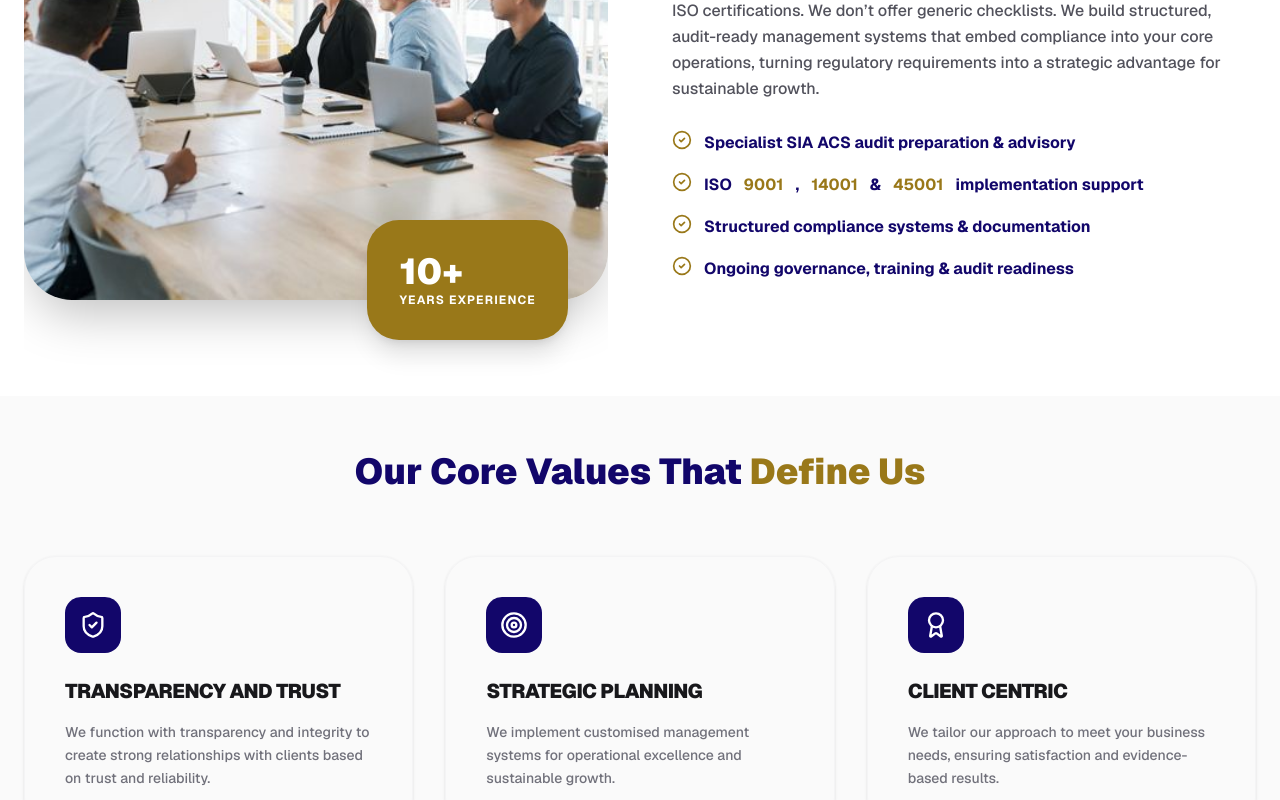
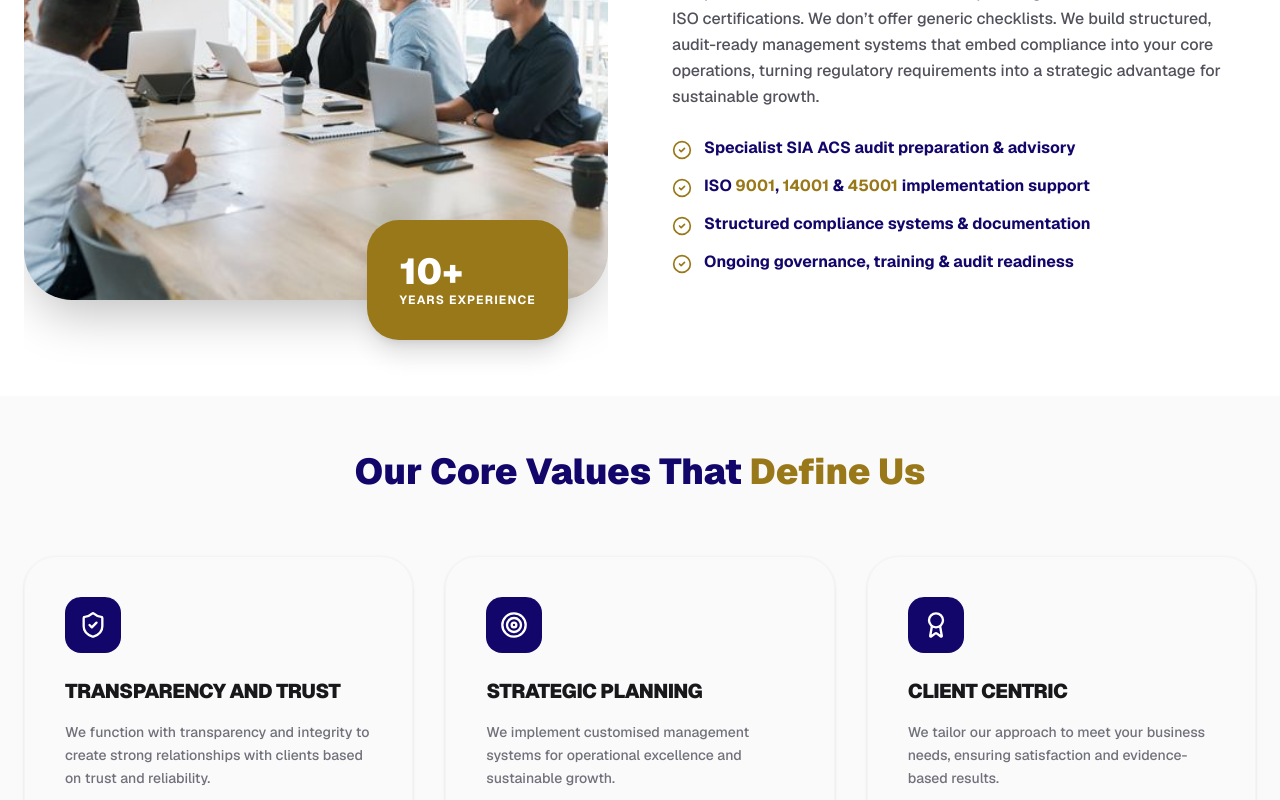
Before and after one commit to bizgrowholdings50-ctrl/Bizgrow-Holdings, a Next.js app: page /about-us in a window 1280 px wide. Shown: the part 1180-1980 px from the top of the page. Built offline with nearby package versions, Linux system fonts and the light colour scheme.

Commit message:
Fix some issues in home and about pages

```diff
--- a/app/about-us/page.jsx
+++ b/app/about-us/page.jsx
@@ -118,7 +118,7 @@ export default function AboutUs() {
                 pursuing{" "}
                 <Link
                   href="https://bizgrow-holdings.vercel.app/our-services/sia-acs/"
-                  className="text-[#997819] font-bold"
+                  className="text-[#997819] mr-1 font-bold"
                 >
                   SIA ACS
                 </Link>
@@ -131,39 +131,57 @@ export default function AboutUs() {
 
               <ul className="space-y-4 pt-1">
                 {[
-                  "Specialist SIA ACS audit preparation & advisory",
-                  <>
+                  {
+                    id: 1,
+                    content: "Specialist SIA ACS audit preparation & advisory",
+                  },
+                  {
+                    id: 2,
+                    content: (
+                      <span>
                         ISO{" "}
                         <Link
-                      href="https://bizgrow-holdings.vercel.app/our-services/iso-9001/"
-                      className="text-[#997819] font-bold"
+                          href="/our-services/iso-9001/"
+                          className="text-[#997819] font-bold hover:underline"
                         >
                           9001
                         </Link>
                         ,{" "}
                         <Link
-                      href="https://bizgrow-holdings.vercel.app/our-services/iso-14001/"
-                      className="text-[#997819] font-bold"
+                          href="/our-services/iso-14001/"
+                          className="text-[#997819] font-bold hover:underline"
                         >
                           14001
                         </Link>{" "}
                         &{" "}
                         <Link
-                      href="https://bizgrow-holdings.vercel.app/our-services/iso-45001/"
-                      className="text-[#997819] font-bold"
+                          href="/our-services/iso-45001/"
+                          className="text-[#997819] font-bold hover:underline"
                         >
                           45001
                         </Link>{" "}
                         implementation support
-                  </>,
-                  "Structured compliance systems & documentation",
-                  "Ongoing governance, training & audit readiness",
-                ].map((item, i) => (
+                      </span>
+                    ),
+                  },
+                  {
+                    id: 3,
+                    content: "Structured compliance systems & documentation",
+                  },
+                  {
+                    id: 4,
+                    content: "Ongoing governance, training & audit readiness",
+                  },
+                ].map((item) => (
                   <li
-                    key={i}
-                    className="flex items-start gap-3 text-[#12066a] font-bold"
+                    key={item.id}
+                    className="flex items-start gap-3 text-[#12066a] font-bold leading-tight"
                   >
-                    <CheckCircle2 className="text-[#997819]" size={20} /> {item}
+                    <CheckCircle2
+                      className="text-[#997819] shrink-0 mt-0.5"
+                      size={20}
+                    />
+                    <span>{item.content}</span>
                   </li>
                 ))}
               </ul>
@@ -322,11 +340,12 @@ export default function AboutUs() {
               </div>
 
               <div className="flex flex-col sm:flex-row gap-6 w-full lg:w-auto shrink-0">
+                <Link href="/contact-us/">
                   <button className="bg-[#997819] text-white px-10 py-6 rounded-2xl font-black uppercase tracking-[0.2em] text-[10px] flex items-center justify-center gap-4 hover:bg-white hover:text-[#12066a] transition-all duration-700 shadow-2xl group">
-                 <Link href="https://bizgrow-holdings.vercel.app/contact-us/">Book Free Consultation</Link>
-
+                    Book Free Consultation
                     <ArrowRight className="group-hover:translate-x-2 transition-transform" />
                   </button>
+                </Link>
 
                 <a
                   href="tel:+447898205035"
--- a/app/page.js
+++ b/app/page.js
@@ -30,12 +30,31 @@ const steps = [
   {
     num: "03",
     title: "Implementation",
-    desc: <>System Development, <Link href="http://localhost:3001/corporate-training-and-coaching/" className="text-[#997819] font-bold">Training</Link> & Operational Alignment</>,
+    desc: (
+      <>
+        System Development,{" "}
+        <Link
+          href="/corporate-training-and-coaching/"
+          className="text-[#997819] font-bold"
+        >
+          Training
+        </Link>{" "}
+        & Operational Alignment
+      </>
+    ),
   },
   {
     num: "04",
     title: "Certification",
-    desc: <>Final <Link href="http://localhost:3001/internal-audit/" className="text-[#997819] font-bold">Audit</Link> Support & Long-Term Compliance Success</>,
+    desc: (
+      <>
+        Final{" "}
+        <Link href="/internal-audit/" className="text-[#997819] font-bold">
+          Audit
+        </Link>{" "}
+        Support & Long-Term Compliance Success
+      </>
+    ),
   },
 ];
 
@@ -59,7 +78,8 @@ const reviews = [
 
 export const metadata = {
   title: "BizGrow Holdings | Security Business Growth & Compliance",
-  description: "BizGrow Holdings helps UK security businesses achieve ISO & ACS compliance, win contracts, and grow with expert guidance and strategies.",
+  description:
+    "BizGrow Holdings helps UK security businesses achieve ISO & ACS compliance, win contracts, and grow with expert guidance and strategies.",
 };
 export default function HomePage() {
   return (
@@ -115,10 +135,10 @@ export default function HomePage() {
                 </p>
               </div>
             </div>
-           <Link href="/contact-us">
-            <button className="bg-white text-[#12066a] px-8 py-4 rounded-2xl font-black text-xs uppercase tracking-widest hover:bg-blue-50 transition-all shadow-lg active:scale-95">
-              Book a Consultation
-            </button>
+            <Link href="/contact-us">
+              <button className="bg-white text-[#12066a] px-8 py-4 rounded-2xl font-black text-xs uppercase tracking-widest hover:bg-blue-50 transition-all shadow-lg active:scale-95">
+                Book a Consultation
+              </button>
             </Link>
           </div>
         </div>
@@ -156,9 +176,15 @@ export default function HomePage() {
               <p>
                 We follow a structured approach with clients, i.e. We start by
                 meeting with your management team to fully understand your
-                goals, challenges, and <Link href="https://bizgrow-holdings.vercel.app/compliance-consultancies/" className="text-[#997819] font-bold">compliance</Link> needs. Then, we work
-                side-by-side to design and implement the most effective,
-                tailored solution through every phase:
+                goals, challenges, and{" "}
+                <Link
+                  href="/compliance-consultancies/"
+                  className="text-[#997819] font-bold"
+                >
+                  compliance
+                </Link>{" "}
+                needs. Then, we work side-by-side to design and implement the
+                most effective, tailored solution through every phase:
               </p>
 
               <ul className="space-y-4 pt-4">
@@ -180,7 +206,8 @@ export default function HomePage() {
                 ))}
               </ul>
               <p className="font-bold text-black">
-                Your growth is our goal, and compliance is just the beginning.{" "}
+                Your growth is our goal, and compliance is just the
+                beginning.{" "}
               </p>
             </div>
           </FadeIn>
@@ -190,7 +217,7 @@ export default function HomePage() {
       {/* 4. HORIZONTAL SERVICES (GSAP PINNED SECTION) */}
       <HorizontalServices />
 
-       <section className="py-24 min-h-screen lg:h-auto bg-[#12066a] relative overflow-hidden">
+      <section className="py-24 min-h-screen lg:h-auto bg-[#12066a] relative overflow-hidden">
         {/* Decorative Background Text */}
         <Image
           src="/experts-home.jpg"
@@ -303,7 +330,7 @@ export default function HomePage() {
 
             <div className="flex flex-col sm:flex-row gap-6 w-full lg:w-auto">
               <button className="bg-[#997819] text-white px-8 py-5 rounded-2xl font-black uppercase tracking-widest text-xs flex items-center justify-center gap-3 hover:bg-white hover:text-[#12066a] transition-all duration-500 shadow-lg group/btn">
-                <Link href="https://bizgrow-holdings.vercel.app/contact-us/">Book Free Consultation</Link>
+                <Link href="/contact-us">Book Free Consultation</Link>
                 <ArrowRight className="group-hover/btn:translate-x-2 transition-transform" />
               </button>
 
--- a/components/HeroCarousel.jsx
+++ b/components/HeroCarousel.jsx
@@ -10,7 +10,7 @@ const slides = [
     heading: 'Smarter Strategy. Stronger Systems. Real Results.',
     subheading: 'BizGrow Holdings delivers compliance-driven consultancy that helps UK businesses pass audits, win contracts, and grow with certainty.',
     buttonText: 'Start Your Growth Journey',
-    buttonLink: 'https://bizgrow-holdings.vercel.app/contact-us/'
+    buttonLink: '/contact-us/'
   },
   {
     image: '/home-compliance.jpg',
@@ -18,7 +18,7 @@ const slides = [
     heading: 'Compliance Clear. Certification Achievable.',
     subheading: 'Helping UK businesses achieve ISO certification, regulatory approval, and audit-ready systems with clarity, confidence, and control.',
     buttonText: 'Explore Our Certification',
-    buttonLink: 'https://bizgrow-holdings.vercel.app/our-services/'
+    buttonLink: '/our-services/'
   },
   {
     image: 'https://images.unsplash.com/photo-1542744173-8e7e53415bb0?q=80&w=2070&auto=format&fit=crop&ixlib=rb-4.0.3&ixid=M3wxMjA3fDB8MHxwaG90by1wYWdlfHx8fGVufDB8fHx8fA%3D%3D',
--- a/components/HorizontalProcess.jsx
+++ b/components/HorizontalProcess.jsx
@@ -41,7 +41,7 @@ const HorizontalProcess = () => {
     img: "/sia-home.jpg",
     alt: "SIA ACS - BizGrow Holdings Ltd", // 👈 SEO Friendly Alt
     description:
-      <>Achieve and maintain <Link href="https://bizgrow-holdings.vercel.app/our-services/sia-acs/" className="text-[#997819] font-bold">Approved Contractor Scheme</Link> status with expert guidance.</>
+      <>Achieve and maintain <Link href="/our-services/sia-acs/" className="text-[#997819] font-bold">Approved Contractor Scheme</Link> status with expert guidance.</>
   },
   {
     id: "02",
@@ -50,7 +50,7 @@ const HorizontalProcess = () => {
     img: "/iso-home.jpg",
     alt: "ISO Certification - BizGrow Holdings Ltd", // 👈 Key-words include kiye
     description:
-      <>Streamline your business with <Link href="https://bizgrow-holdings.vercel.app/our-services/iso-9001/" className="text-[#997819] font-bold">ISO 9001</Link>, <Link href="https://bizgrow-holdings.vercel.app/our-services/iso-14001/" className="text-[#997819] font-bold">14001</Link>, and <Link href="https://bizgrow-holdings.vercel.app/our-services/iso-45001/" className="text-[#997819] font-bold">45001 </Link>certifications.</>,
+      <>Streamline your business with <Link href="/our-services/iso-9001/" className="text-[#997819] font-bold">ISO 9001</Link>, <Link href="/our-services/iso-14001/" className="text-[#997819] font-bold">14001</Link>, and <Link href="/our-services/iso-45001/" className="text-[#997819] font-bold">45001 </Link>certifications.</>,
   },
   {
     id: "03",
```
Lines whose indentation alone changed are shown as unchanged.
